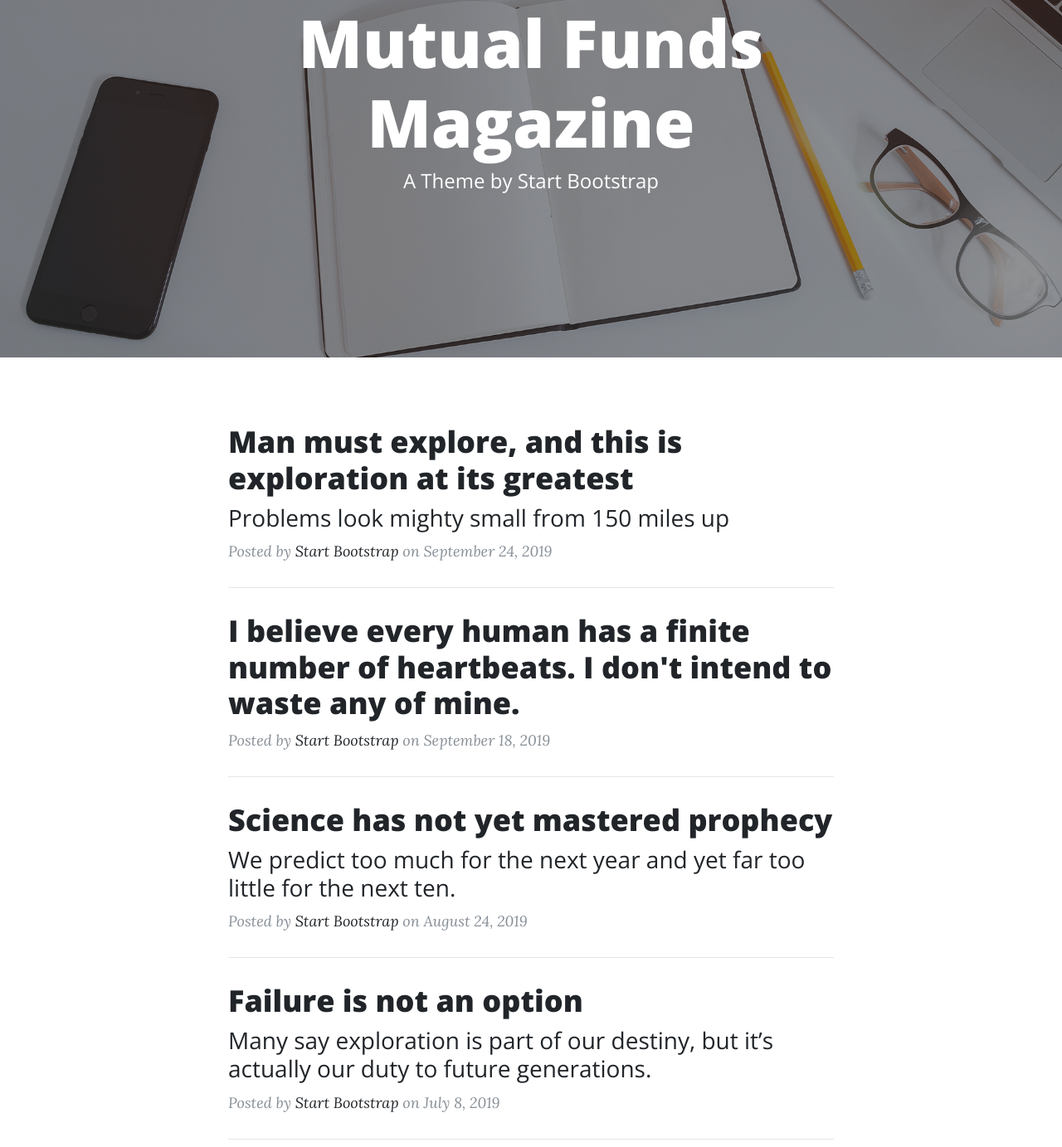
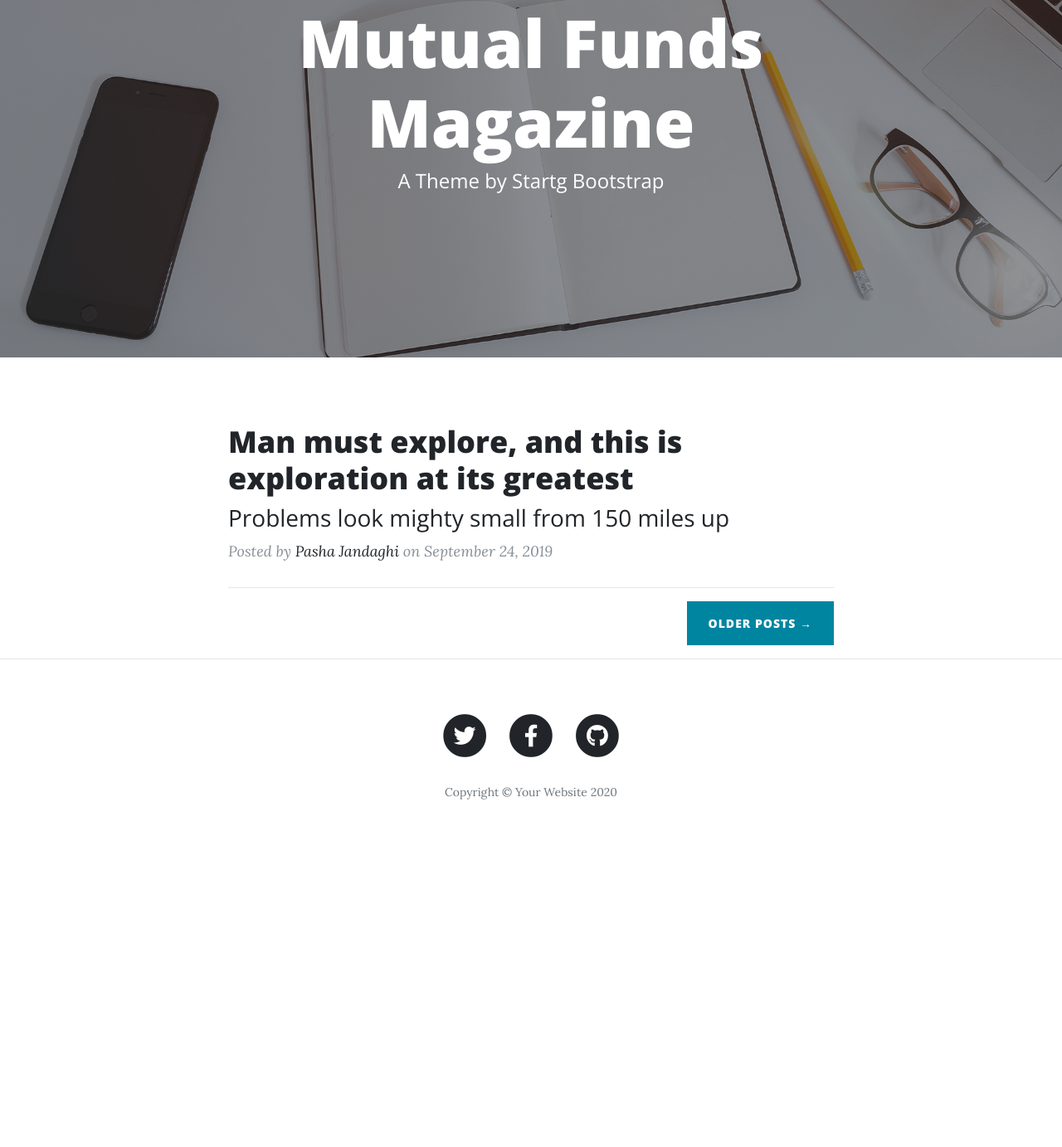
Before and after one commit to dyyldogg/MutualFunds, a website: page index.html in a window 1280 px wide. Shown: the part 197-1580 px from the top of the page at 83% size. After the commit the page ends 1228 px from the top, so only its background shows below. Drawn offline with nearby package versions, Linux system fonts and the light colour scheme.

Commit message:
Changing Home Page

```diff
--- a/index.html
+++ b/index.html
@@ -60,7 +60,7 @@
         <div class="col-lg-8 col-md-10 mx-auto">
           <div class="site-heading">
             <h1>Mutual Funds Magazine</h1>
-            <span class="subheading">A Theme by Start Bootstrap</span>
+            <span class="subheading">A Theme by Startg Bootstrap</span>
           </div>
         </div>
       </div>
@@ -81,9 +81,9 @@
             </h3>
           </a>
           <p class="post-meta">Posted by
-            <a href="#">Start Bootstrap</a>
+            <a href="#">Pasha Jandaghi</a>
             on September 24, 2019</p>
-        </div>
+        <!-- </div>
         <hr>
         <div class="post-preview">
           <a href="post.html">
@@ -93,8 +93,8 @@
           </a>
           <p class="post-meta">Posted by
             <a href="#">Start Bootstrap</a>
-            on September 18, 2019</p>
-        </div>
+            on September 18, 2019</p> -->
+        <!-- </div>
         <hr>
         <div class="post-preview">
           <a href="post.html">
@@ -107,8 +107,8 @@
           </a>
           <p class="post-meta">Posted by
             <a href="#">Start Bootstrap</a>
-            on August 24, 2019</p>
-        </div>
+            on August 24, 2019</p> -->
+        <!-- </div>
         <hr>
         <div class="post-preview">
           <a href="post.html">
@@ -121,7 +121,7 @@
           </a>
           <p class="post-meta">Posted by
             <a href="#">Start Bootstrap</a>
-            on July 8, 2019</p>
+            on July 8, 2019</p> -->
         </div>
         <hr>
         <!-- Pager -->
```
